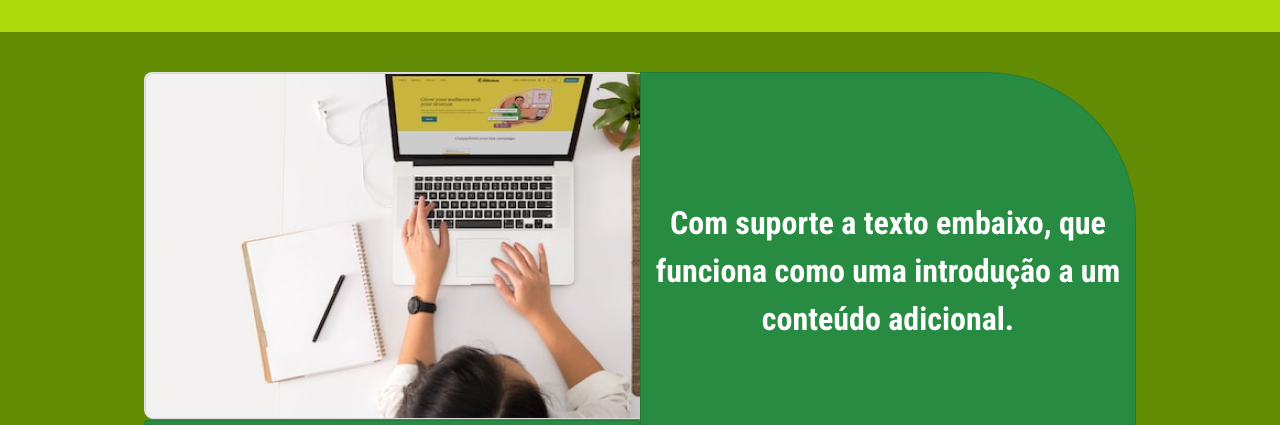
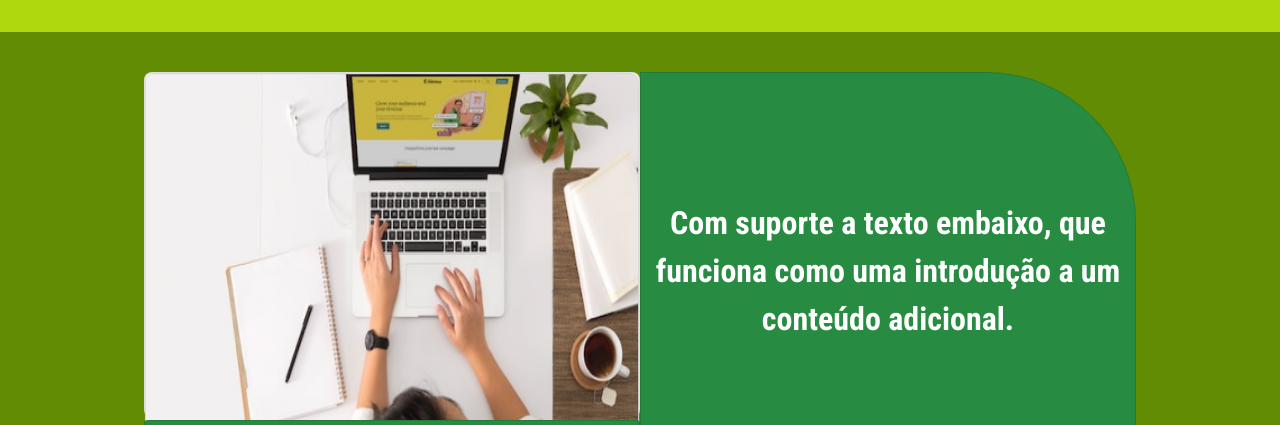
Before and after one commit to anderson-andr/marketing_digital.github.io, a plain HTML site: page index.html in a window 1280 px wide. Shown: the part 375-800 px from the top of the page. Drawn offline with nearby package versions, Linux system fonts and the light colour scheme.

Commit message:
Update style.css

```diff
--- a/res/css/style.css
+++ b/res/css/style.css
@@ -135,7 +135,8 @@ h3 {
 }
 
 
-img.card1 {
+.card1 img  {
+   width: 100%;
    height: 398px;
    border-radius: 8px;
 }
```
